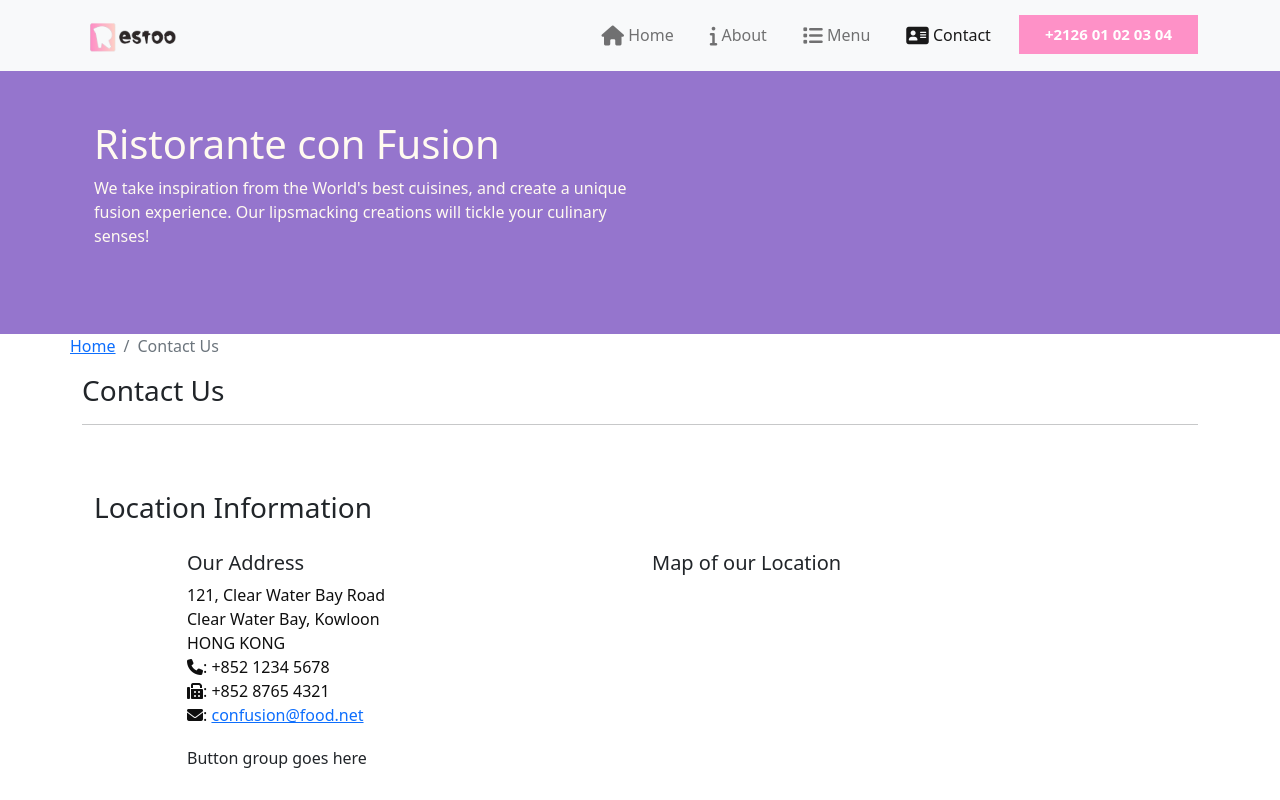
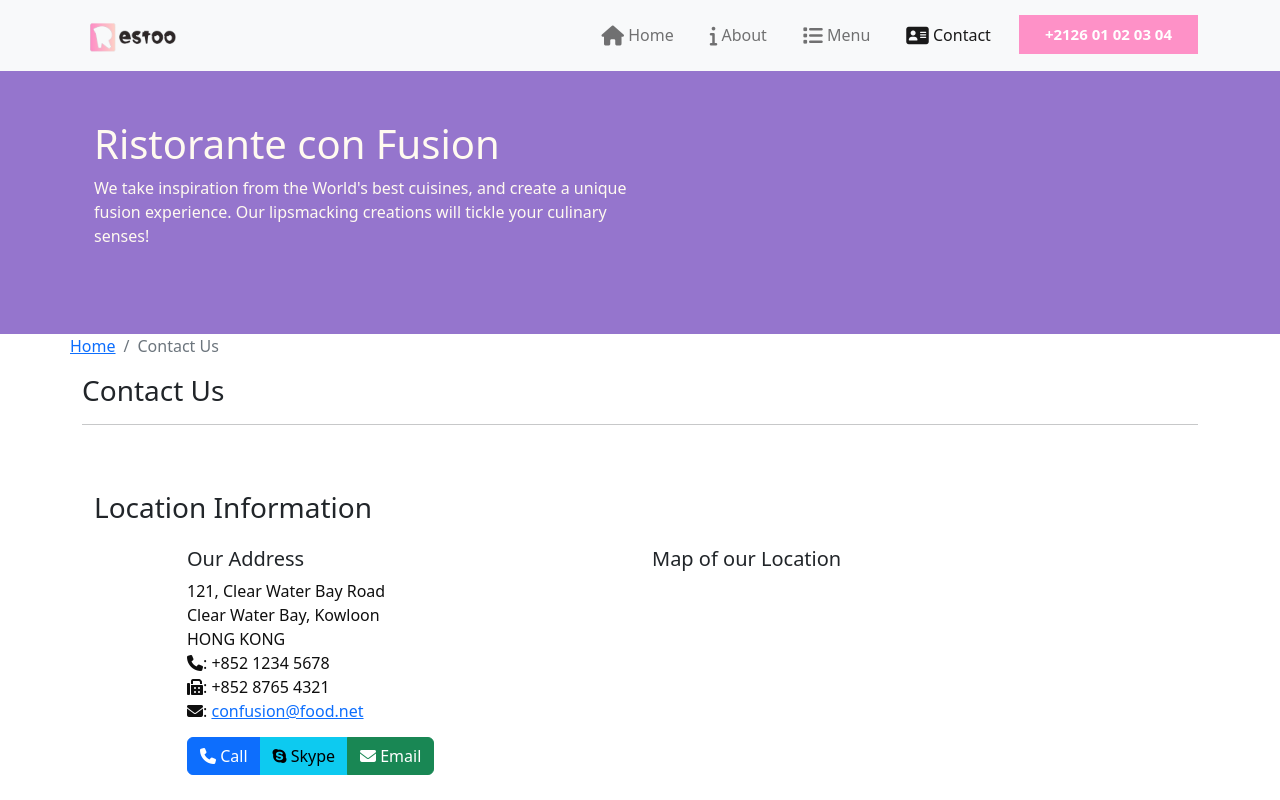
Before and after one commit to achrafdakir/Restaurant-bootstrap, a plain HTML site: page contactus.html in a window 1280 px wide. Shown: the top 800 px of the page. Drawn offline with nearby package versions, Linux system fonts and the light colour scheme; files whose address does not match are found by name.

Commit message:
adding buttons to contact

```diff
--- a/contactus.html
+++ b/contactus.html
@@ -92,7 +92,11 @@
                 <h5>Map of our Location</h5>
             </div>
             <div class="col-12 col-sm-11 offset-sm-1">
-                Button group goes here
+                <div class="btn-group" role="group">
+                    <a role="button" class="btn btn-primary" href="tel:+212609860000"><i class="fa fa-phone"></i> Call</a>
+                    <a role="button" class="btn btn-info" href="#"><i class="fa-brands fa-skype"></i> Skype</a>
+                    <a role="button" class="btn btn-success" href="mailto:xxxx@gmail.com"><i class="fa-solid fa-envelope"></i> Email</a>
+                </div>
             </div>
         </div>
 
```
